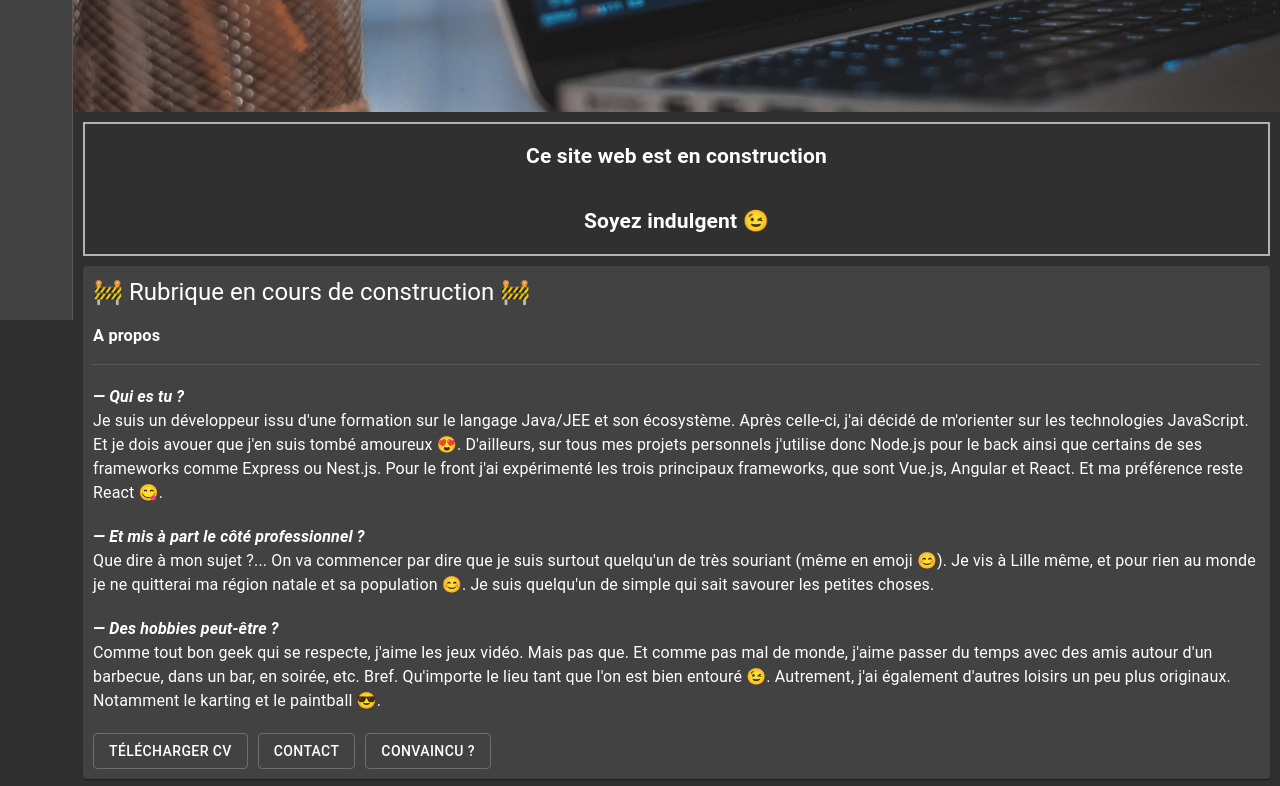
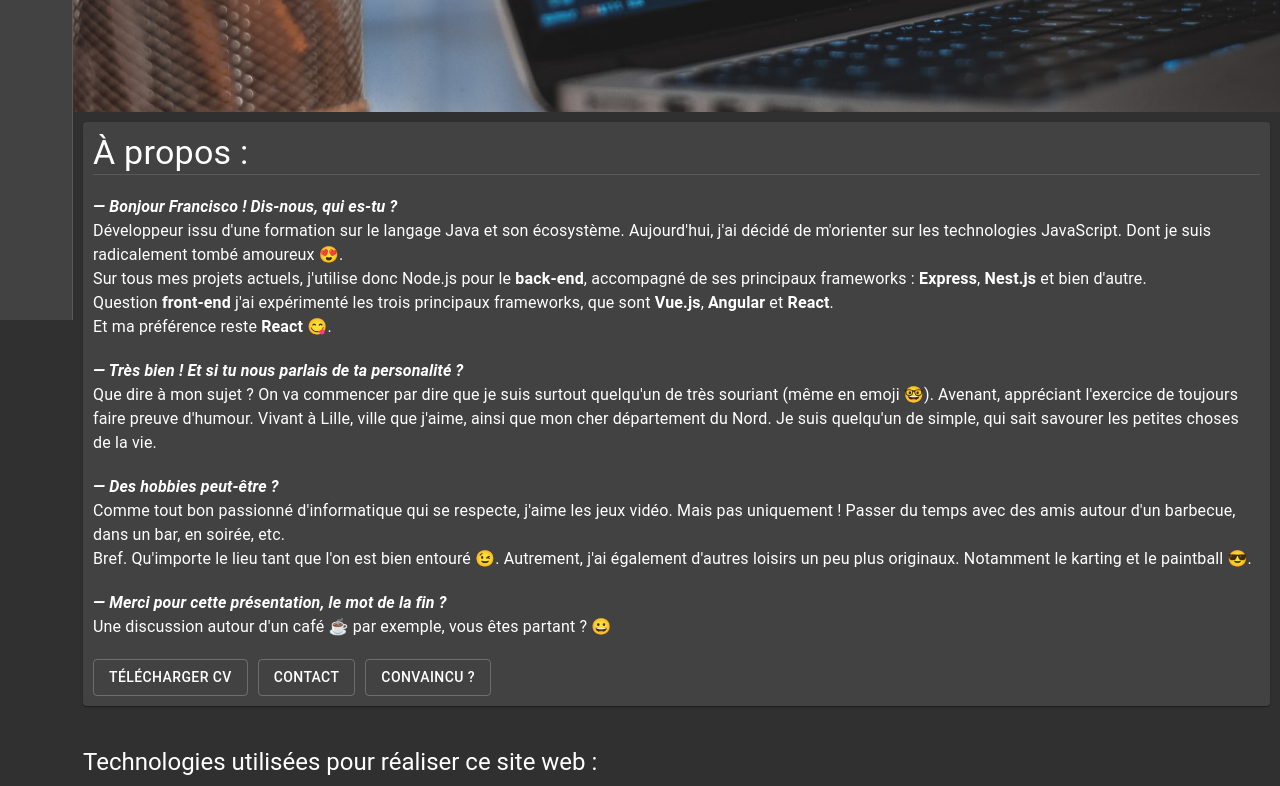
Before and after one commit to Bedhiver/websitefrancisco, a React (Create React App) app: page / in a window 1280 px wide. Shown: the part 480-1266 px from the top of the page. Built offline with nearby package versions, Linux system fonts and the light colour scheme.

Commit message:
feat: dashboard text updated and bump version (#3)
* build: bump version with npm update and audit fix
* feat: update text in dashboard and other minor adjustements

```diff
--- a/src/components/Dashboard.js
+++ b/src/components/Dashboard.js
@@ -45,14 +45,9 @@ export default function Main() {
         <img className="secondImage" src={otherWallpaper} alt="" />
         <Paper className={customStyle.paperSurroundTypoStyle} elevation={5}>
           <Typography className={customStyle.typoImageStyle} variant="h2">
-            Consultant développeur informatique
+            Développeur informatique
           </Typography>
         </Paper>
-      </div>
-
-      <div className={customStyle.constructionDiv}>
-        <h2>Ce site web est en construction</h2>
-        <h2>Soyez indulgent 😉</h2>
       </div>
 
       <Card
@@ -66,47 +61,62 @@ export default function Main() {
             position: "relative",
           }}
         >
-          <Typography variant="h5">
-            🚧 Rubrique en cours de construction 🚧
-          </Typography>
-          <h3>A propos</h3>
+          <Typography variant="h4">À propos :</Typography>
           <Divider />
           <br />
           <Typography className={customStyle.typoAboutCategoryQuestion}>
-            ― Qui es tu ?
+            ― Bonjour Francisco ! Dis-nous, qui es-tu ?
           </Typography>
           <Typography>
-            Je suis un développeur issu d'une formation sur le langage Java/JEE
-            et son écosystème. Après celle-ci, j'ai décidé de m'orienter sur les
-            technologies JavaScript. Et je dois avouer que j'en suis tombé
-            amoureux 😍. D'ailleurs, sur tous mes projets personnels j'utilise
-            donc Node.js pour le back ainsi que certains de ses frameworks comme
-            Express ou Nest.js. Pour le front j'ai expérimenté les trois
-            principaux frameworks, que sont Vue.js, Angular et React. Et ma
-            préférence reste React 😋.
+            Développeur issu d'une formation sur le langage Java et son
+            écosystème. Aujourd'hui, j'ai décidé de m'orienter sur les
+            technologies JavaScript. Dont je suis radicalement tombé amoureux
+            😍.
+            <br />
+            Sur tous mes projets actuels, j'utilise donc Node.js pour le
+            <span className="text-bold"> back-end</span>, accompagné de ses
+            principaux frameworks : <span className="text-bold">Express</span>,{" "}
+            <span className="text-bold">Nest.js </span>
+            et bien d'autre.
+            <br />
+            Question <span className="text-bold">front-end</span> j'ai
+            expérimenté les trois principaux frameworks, que sont{" "}
+            <span className="text-bold">Vue.js</span>,
+            <span className="text-bold"> Angular</span> et
+            <span className="text-bold"> React</span>.
+            <br />
+            Et ma préférence reste <span className="text-bold">React</span> 😋.
           </Typography>
           <br />
           <Typography className={customStyle.typoAboutCategoryQuestion}>
-            ― Et mis à part le côté professionnel ?
+            ― Très bien ! Et si tu nous parlais de ta personalité ?
           </Typography>
           <Typography>
-            Que dire à mon sujet ?... On va commencer par dire que je suis
-            surtout quelqu'un de très souriant (même en emoji 😊). Je vis à
-            Lille même, et pour rien au monde je ne quitterai ma région natale
-            et sa population 😊. Je suis quelqu'un de simple qui sait savourer
-            les petites choses.
+            Que dire à mon sujet ? On va commencer par dire que je suis surtout
+            quelqu'un de très souriant (même en emoji 🤓). Avenant, appréciant
+            l'exercice de toujours faire preuve d'humour. Vivant à Lille, ville
+            que j'aime, ainsi que mon cher département du Nord. Je suis
+            quelqu'un de simple, qui sait savourer les petites choses de la vie.
           </Typography>
           <br />
           <Typography className={customStyle.typoAboutCategoryQuestion}>
             ― Des hobbies peut-être ?
           </Typography>
           <Typography>
-            Comme tout bon geek qui se respecte, j'aime les jeux vidéo. Mais pas
-            que. Et comme pas mal de monde, j'aime passer du temps avec des amis
-            autour d'un barbecue, dans un bar, en soirée, etc. Bref. Qu'importe
-            le lieu tant que l'on est bien entouré 😉. Autrement, j'ai également
-            d'autres loisirs un peu plus originaux. Notamment le karting et le
-            paintball 😎.
+            Comme tout bon passionné d'informatique qui se respecte, j'aime les
+            jeux vidéo. Mais pas uniquement ! Passer du temps avec des amis
+            autour d'un barbecue, dans un bar, en soirée, etc. <br />
+            Bref. Qu'importe le lieu tant que l'on est bien entouré 😉.
+            Autrement, j'ai également d'autres loisirs un peu plus originaux.
+            Notamment le karting et le paintball 😎.
+          </Typography>
+          <br />
+          <Typography className={customStyle.typoAboutCategoryQuestion}>
+            ― Merci pour cette présentation, le mot de la fin ?
+          </Typography>
+          <Typography>
+            Une discussion autour d'un café ☕️ par exemple, vous êtes partant ?
+            😀
           </Typography>
           <img id="hiredLogo" src={hiredLogo} alt="" />
           <br />
--- a/src/styles/DashboardStyle.css
+++ b/src/styles/DashboardStyle.css
@@ -1,3 +1,7 @@
+.text-bold {
+  font-weight: bold;
+}
+
 #techUsedTypo {
   margin: 10px;
   display: flex;
```
Also changed, not shown: package.json (+4 -4 lines), 1 other file (tests, documents, lock files or other folders).
